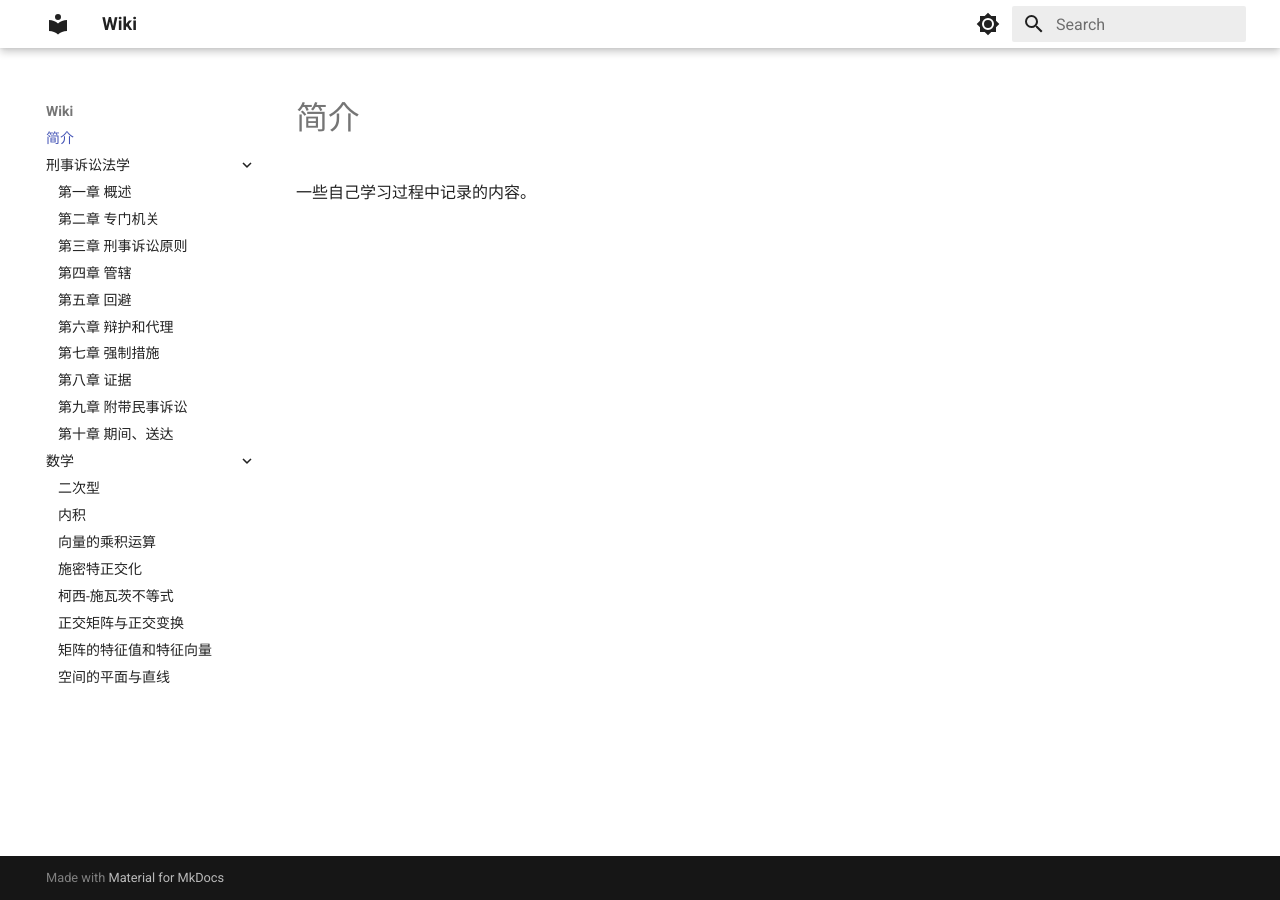
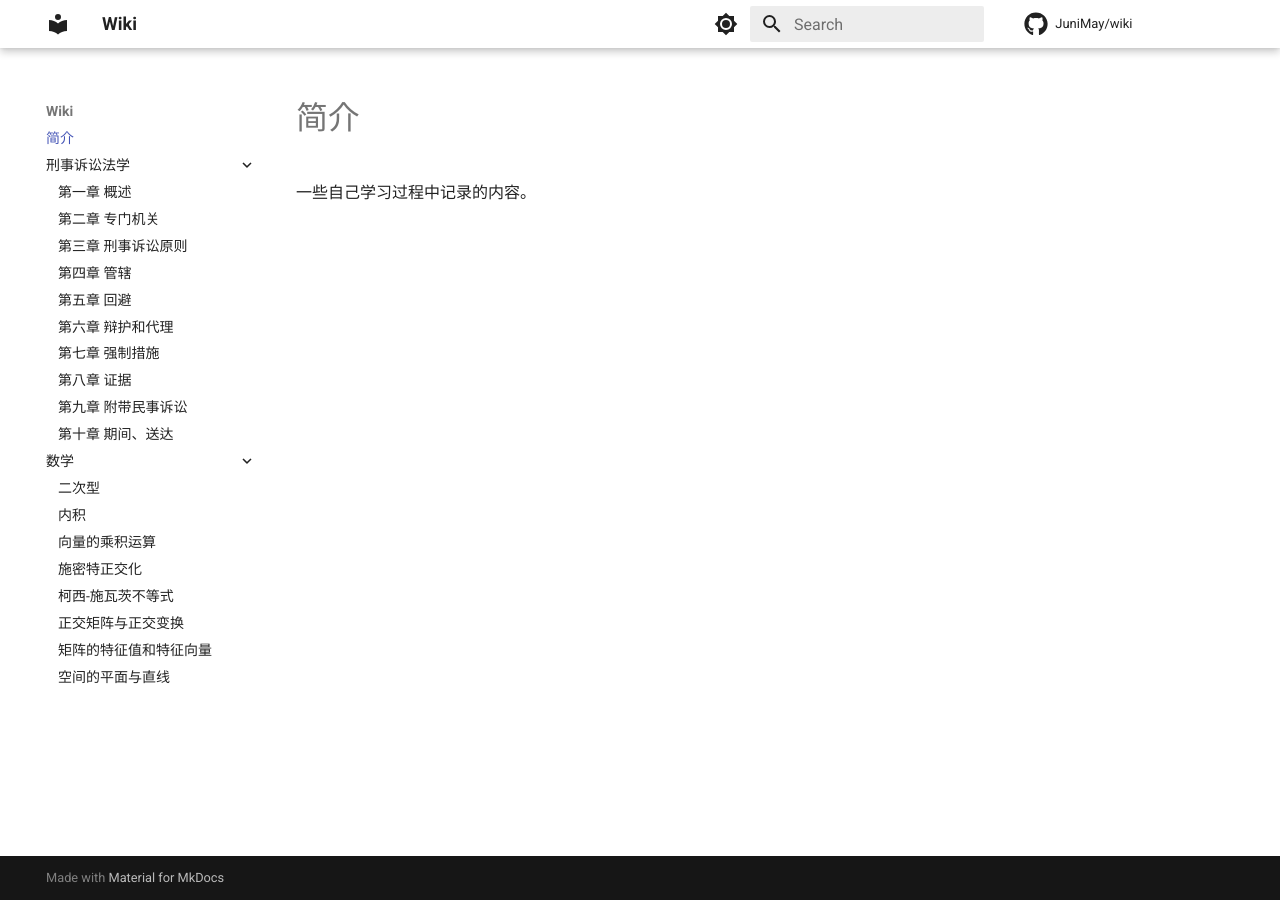
Before and after one commit to JuniMay/wiki, an MkDocs documentation site: the page built from docs/index.md, in a window 1280 px wide. Built offline with MkDocs 1.6.1 and Material for MkDocs 9.7.7, drawn with Linux system fonts in a browser that asks for light colours; nearby versions of some CDN libraries; library files that are not in the unit come from our copies; comment, search, counter and statistics services are not loaded.

Commit message:
feat: repository in header

```diff
--- a/mkdocs.yml
+++ b/mkdocs.yml
@@ -1,5 +1,7 @@
 site_name: Wiki
 theme:
+  icon:
+    repo: fontawesome/brands/github
   features:
     - navigation.expand
     - toc.follow
@@ -70,3 +72,6 @@ extra_javascript:
 
 extra_css:
   - https://cdnjs.cloudflare.com/ajax/libs/KaTeX/0.9.0/katex.min.css
+
+repo_url: https://github.com/JuniMay/wiki
+repo_name: JuniMay/wiki
```
